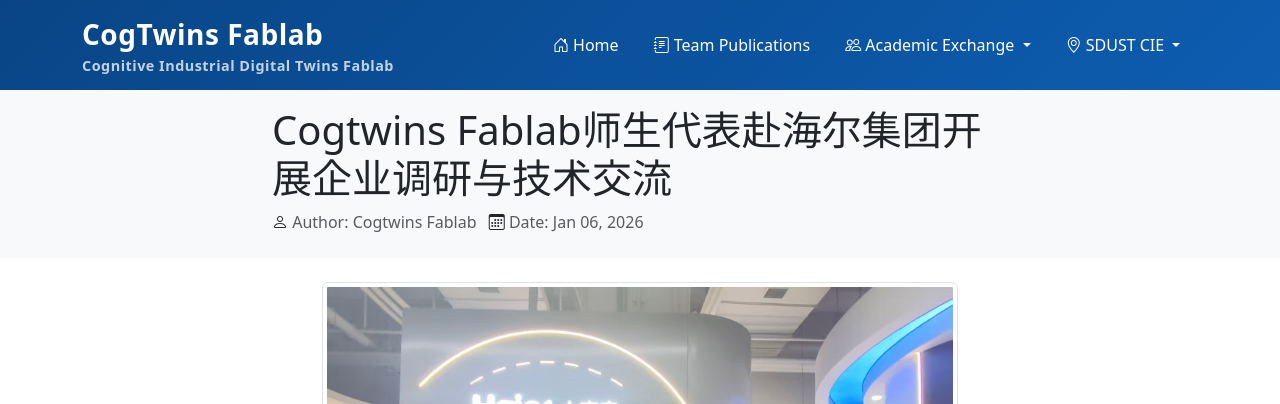
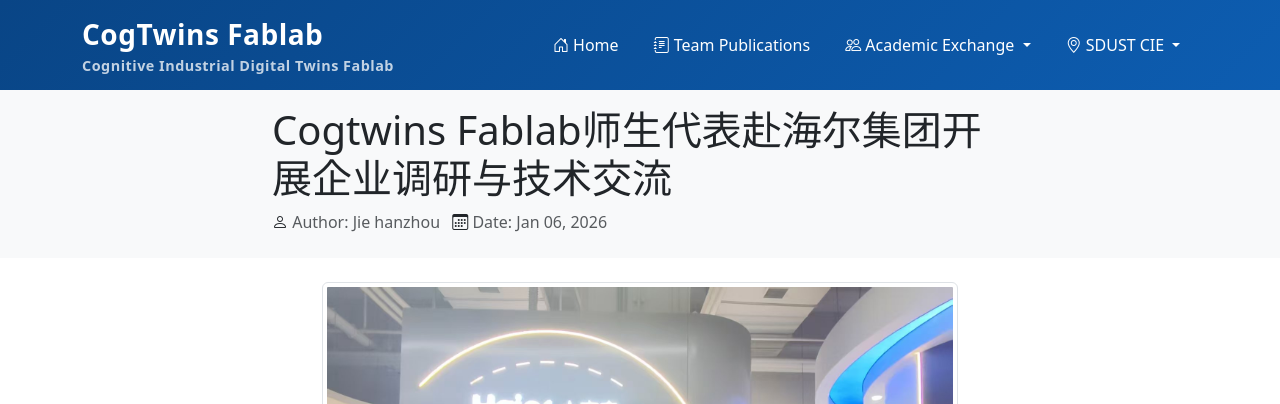
Before and after one commit to fablab4cogtwins/fablab4cogtwins.github.io, a Jekyll site: the page built from _posts/2026-1-6-Cogtwins Fablab - Haier Appliance Technical Exchange.markdown, in a window 1280 px wide and 900 px high. Shown: the top 404 px of the window. Built offline with Jekyll 4.4.1, drawn with Linux system fonts in a browser that asks for light colours.

Commit message:
Update 2026-1-6-Cogtwins Fablab - Haier Appliance Technical Exchange.markdown

```diff
--- a/_posts/2026-1-6-Cogtwins Fablab - Haier Appliance Technical Exchange.markdown
+++ b/_posts/2026-1-6-Cogtwins Fablab - Haier Appliance Technical Exchange.markdown
@@ -1,7 +1,7 @@
 ---
 layout: post
 title: "Cogtwins Fablab师生代表赴海尔集团开展企业调研与技术交流"
-author: "Cogtwins Fablab"
+author: "Jie hanzhou"
 date: 2026-01-06
 tags: Visit Collaboration Industry
 cover: "/assets/postimg/2026_1_6_cogtwins_fablab_visit_haier(1).jpg"
```
